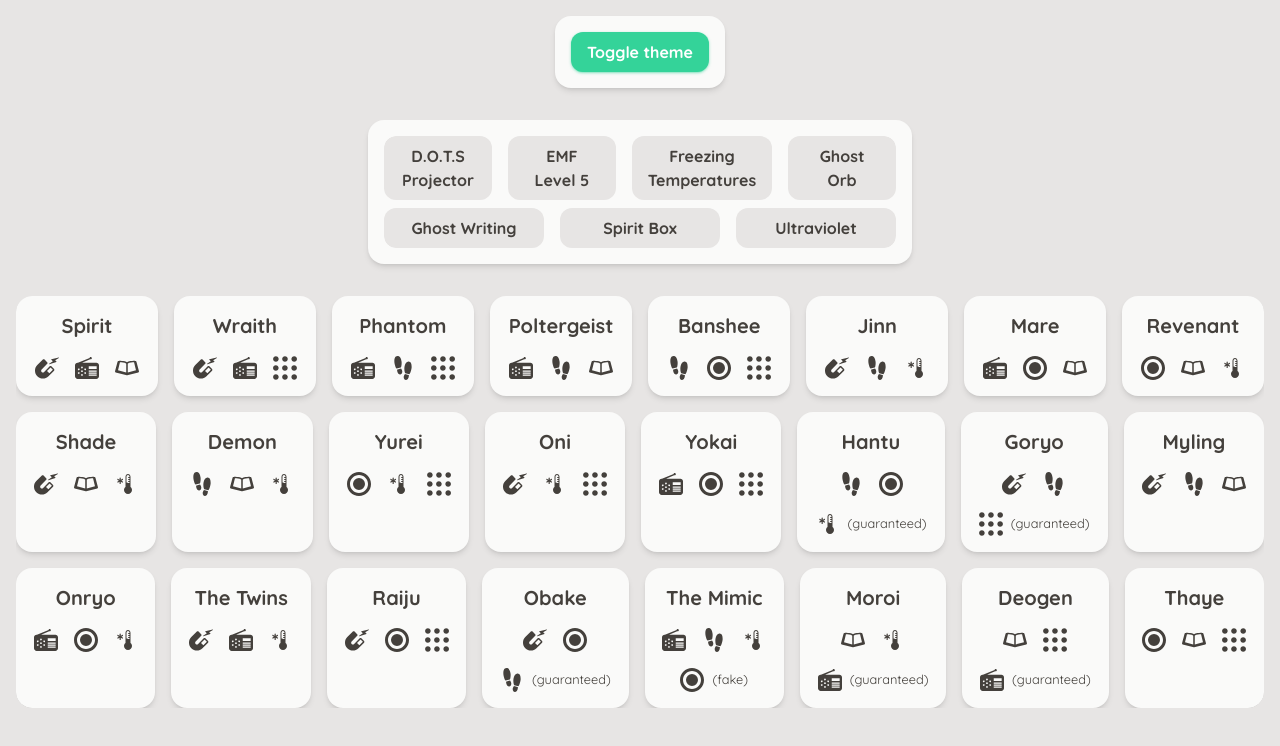
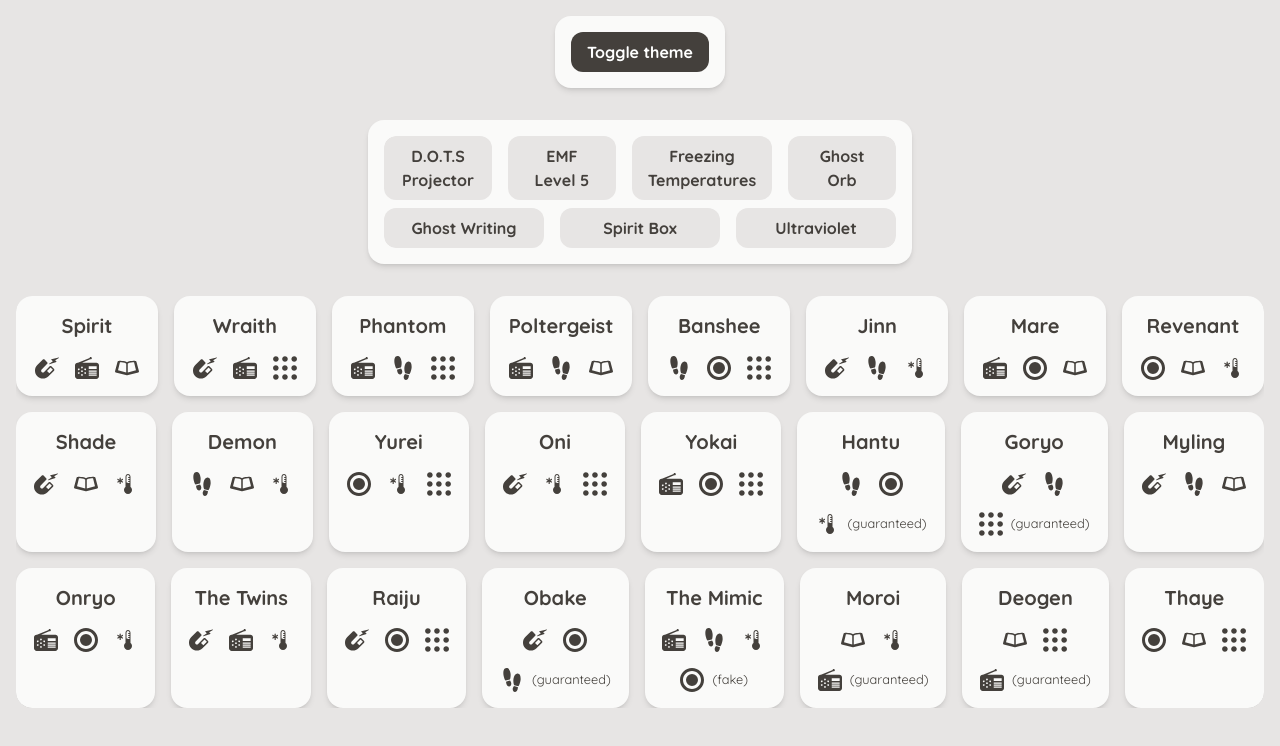
Before and after one commit to luizffgv/phasmoo, a Next.js app: page / in a window 1280 px wide. Shown: the top 746 px of the page. Built offline with nearby package versions, Linux system fonts and the light colour scheme.

Commit message:
Change button appearance

```diff
--- a/src/app/_components/button.tsx
+++ b/src/app/_components/button.tsx
@@ -37,16 +37,14 @@
       ? "bg-red-400"
       : "weak" in props
         ? "bg-stone-200 dark:bg-stone-700"
-        : "bg-emerald-400";
+        : "bg-stone-700 dark:bg-stone-100";
 
-  const text = "weak" in props ? "text-inherit" : "text-white";
-
-  const shadow =
+  const text =
     "danger" in props
-      ? "shadow shadow-red-400/50"
+      ? "text-stone-700"
       : "weak" in props
-        ? ""
-        : "shadow shadow-emerald-400/50";
+        ? "text-inherit"
+        : "text-white dark:text-stone-700";
 
   return (
     <>
@@ -54,14 +52,14 @@
         <Link
           href={props.href}
           target={props.target}
-          className={`rounded-xl px-4 py-2 font-bold  transition-all ${text} ${bg} ${shadow} ${props.className ?? ""}`}
+          className={`rounded-xl px-4 py-2 font-bold  transition-all ${text} ${bg} ${props.className ?? ""}`}
           aria-label={props["aria-label"]}
         >
           {props.children}
         </Link>
       ) : (
         <button
-          className={`rounded-xl px-4 py-2 font-bold transition-all ${text} ${bg} ${shadow} ${props.className ?? ""}`}
+          className={`rounded-xl px-4 py-2 font-bold transition-all ${text} ${bg} ${props.className ?? ""}`}
           aria-label={props["aria-label"]}
           onClick={props.onClick}
         >
```
